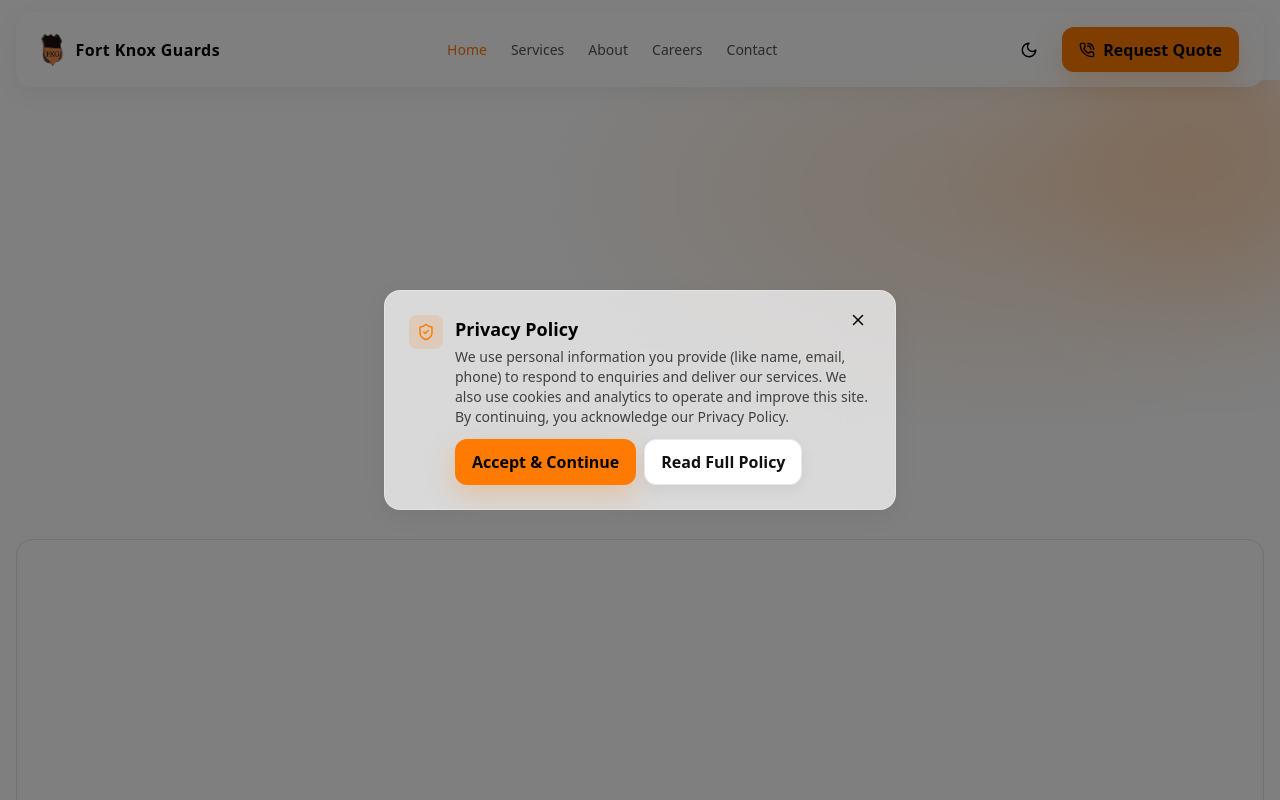
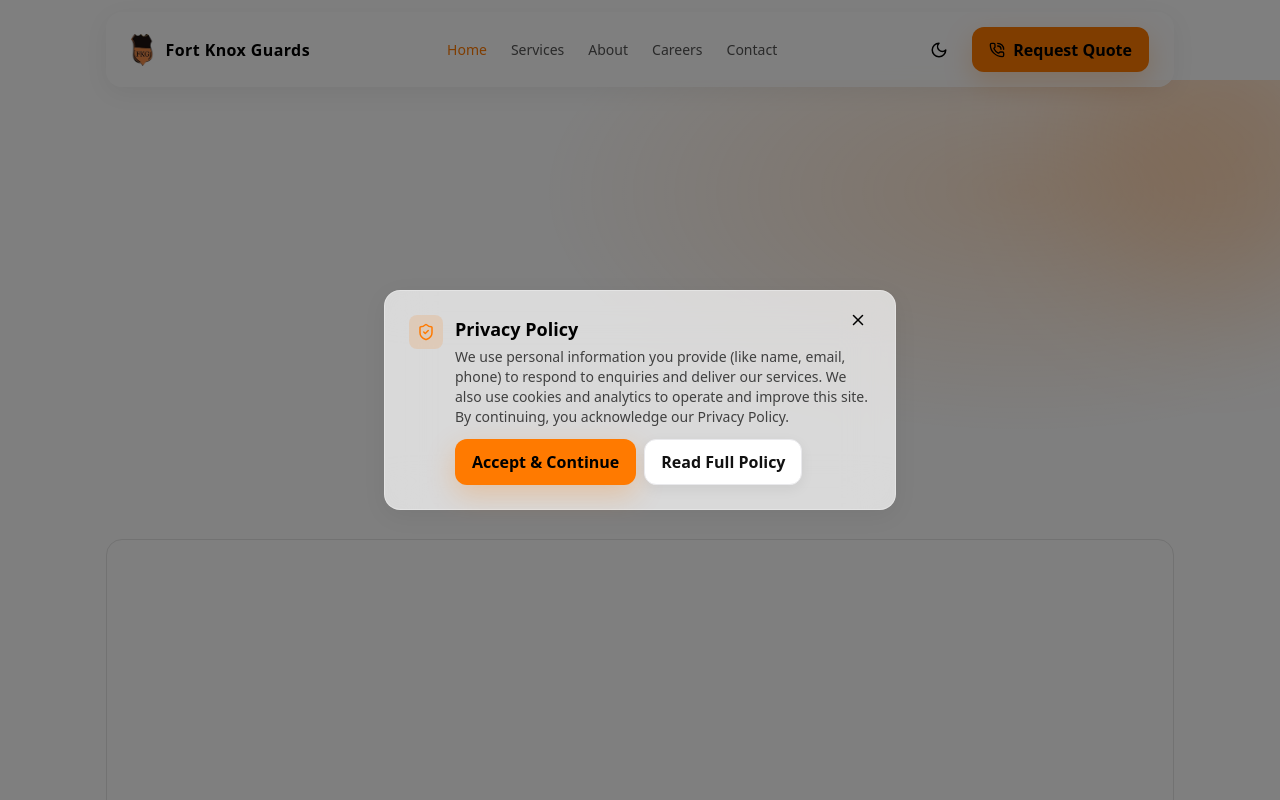
Before and after one commit to daikage/fkgtest, a React (Vite) app: page /about in a window 1280 px wide. Shown: the top 800 px of the page. Built offline with nearby package versions, Linux system fonts and the light colour scheme.

Commit message:
Container Fix

```diff
--- a/src/pages/About.jsx
+++ b/src/pages/About.jsx
@@ -1,8 +1,11 @@
 export default function About() {
   return (
-    <div className="mx-auto max-w-7xl px-4 py-10">
+    <div className="container py-10">
       <h1 className="text-3xl font-bold">About Fort Knox Guards</h1>
-      {/* UPDATED: company overview and mission per content */}
+      <p className="mt-2 text-neutral-600 dark:text-neutral-400">
+        We mitigate risk through intelligence-led operations. Our teams leverage SOPs, site audits,
+        and continuous improvement to deliver measurable outcomes — not just presence.
+      </p>
       <p className="mt-2 text-neutral-600 dark:text-neutral-400">
         Fort Knox Guards is a security service company established and licensed to render professional security and
         community relations services. The company’s director and management are made up of experienced individuals with
--- a/src/pages/Careers.jsx
+++ b/src/pages/Careers.jsx
@@ -1,6 +1,6 @@
 export default function Careers() {
   return (
-    <div className="mx-auto max-w-7xl px-4 py-10">
+    <div className="container py-10">
       <h1 className="text-3xl font-bold">Careers</h1>
       <p className="mt-2 text-neutral-600 dark:text-neutral-400">
         Are You Interested In Working With Us? Join our team & start your career as a Security Operative Officer.
--- a/src/pages/Contact.jsx
+++ b/src/pages/Contact.jsx
@@ -1,6 +1,6 @@
 export default function Contact() {
   return (
-    <div className="mx-auto max-w-7xl px-4 py-10">
+    <div className="container py-10">
       <h1 className="text-3xl font-bold">Contact Us</h1>
       <p className="mt-2 text-neutral-600 dark:text-neutral-400">
         Get in touch with Fort Knox Guards for tailored security solutions.
--- a/src/pages/Services.jsx
+++ b/src/pages/Services.jsx
@@ -3,7 +3,7 @@ import ServiceGrid from '../components/ServiceGrid.jsx'
 export default function Services() {
   return (
     <>
-      <div className="mx-auto max-w-7xl px-4 py-10">
+      <div className="container py-10">
         <h1 className="text-3xl font-bold">Services</h1>
         <p className="mt-2 text-neutral-600 dark:text-neutral-400">
           Advanced guard operations, rapid response, and asset protection tailored to your environment.
--- a/tailwind.config.js
+++ b/tailwind.config.js
@@ -5,7 +5,15 @@ export default {
   theme: {
     container: {
       center: true,
-      padding: '1rem'
+      padding: '1rem',
+      // ADDED: unify container max widths across app (matches navbar container)
+      screens: {
+        sm: '600px',
+        md: '728px',
+        lg: '984px',
+        xl: '1100px',
+        '2xl': '1100px',
+      },
     },
     extend: {
       colors: {
```
